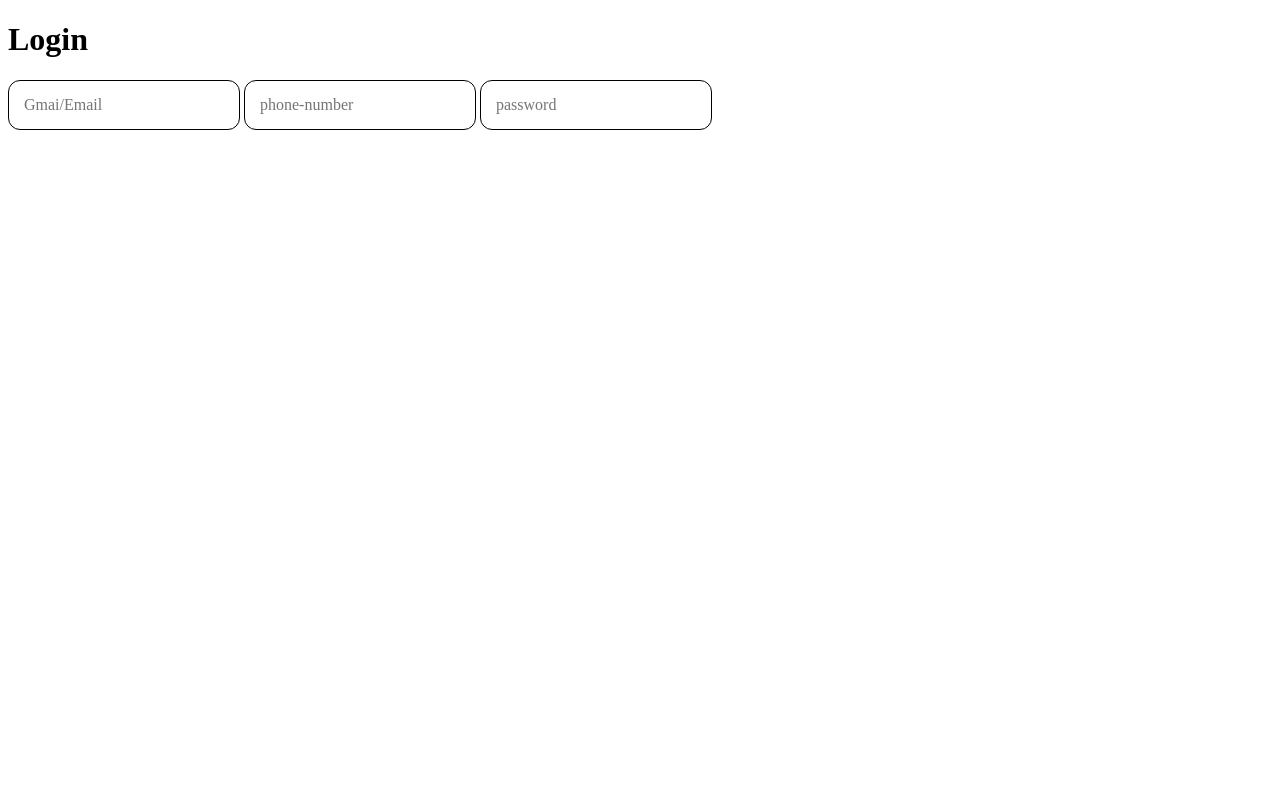
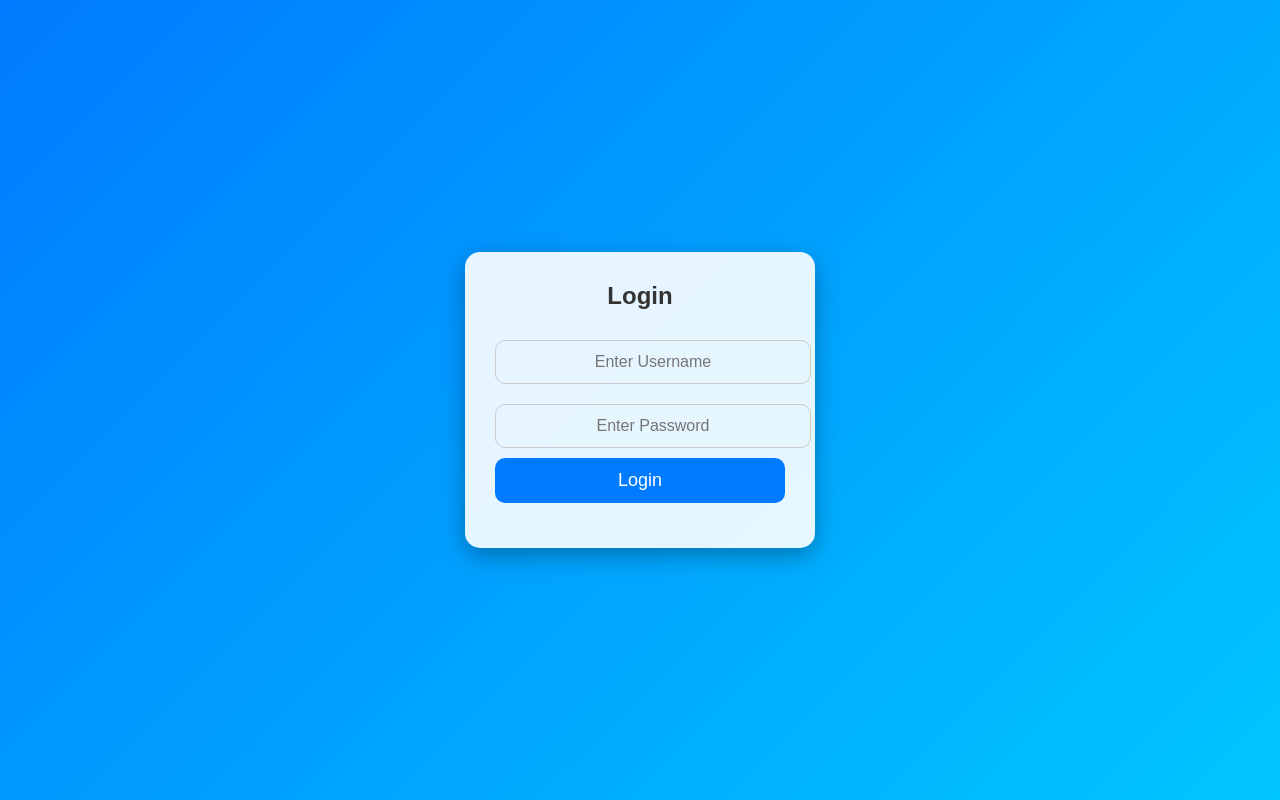
Before and after one commit to farhanmalak674-ai/malakfarhanwebsite, a plain HTML site: page login.html in a window 1280 px wide. Drawn offline with Linux system fonts and the light colour scheme.

Commit message:
Update login.html

```diff
--- a/login.html
+++ b/login.html
@@ -7,16 +7,127 @@
     <link rel="stylesheet" href="login.css">
 </head>
 <body>
-    <header>
-    <H1>Login</H1>
-    <div class="placeholders">
-            <input type="text" placeholder="Gmai/Email" required>
-            <input type="number" placeholder="phone-number" required>
-            <input type="text" placeholder="password" required>
+    <!DOCTYPE html>
+<html lang="en">
+<head>
+  <meta charset="UTF-8">
+  <meta name="viewport" content="width=device-width, initial-scale=1.0">
+  <title>Login - MalakFarhan</title>
+  <style>
+    /* Reset */
+    * {
+      margin: 0;
+      padding: 0;
+      box-sizing: border-box;
+    }
 
-</div>
-    </header>
+    body {
+      font-family: Arial, sans-serif;
+      height: 100vh;
+      display: flex;
+      justify-content: center;
+      align-items: center;
+      background: linear-gradient(135deg, #007BFF, #00C6FF);
+    }
+
+    .login-box {
+      background: rgba(255, 255, 255, 0.9);
+      padding: 30px;
+      border-radius: 15px;
+      width: 350px;
+      box-shadow: 0 8px 25px rgba(0, 0, 0, 0.3);
+      text-align: center;
+      animation: fadeIn 1s ease-in-out;
+    }
+
+    .login-box h2 {
+      margin-bottom: 20px;
+      color: #333;
+    }
+
+    .login-box input {
+      width: 100%;
+      padding: 12px;
+      margin: 10px 0;
+      border: 1px solid #ccc;
+      border-radius: 10px;
+      outline: none;
+      font-size: 16px;
+      transition: 0.3s;
+    }
+
+    .login-box input:focus {
+      border-color: #007BFF;
+      box-shadow: 0 0 8px rgba(0, 123, 255, 0.4);
+    }
+
+    .login-box button {
+      width: 100%;
+      padding: 12px;
+      background: #007BFF;
+      color: white;
+      border: none;
+      border-radius: 10px;
+      font-size: 18px;
+      cursor: pointer;
+      transition: 0.3s;
+    }
+
+    .login-box button:hover {
+      background: #0056b3;
+    }
+
+    .message {
+      margin-top: 15px;
+      font-size: 14px;
+      color: #444;
+    }
+
+    .error {
+      color: red;
+    }
+
+    @keyframes fadeIn {
+      from { opacity: 0; transform: translateY(-20px); }
+      to { opacity: 1; transform: translateY(0); }
+    }
+  </style>
+</head>
+<body>
+  <div class="login-box">
+    <h2>Login</h2>
+    <input type="text" id="username" placeholder="Enter Username">
+    <input type="password" id="password" placeholder="Enter Password">
+    <button onclick="login()">Login</button>
+    <p class="message" id="msg"></p>
+  </div>
+
+  <script>
+    function login() {
+      const user = document.getElementById("username").value;
+      const pass = document.getElementById("password").value;
+      const msg = document.getElementById("msg");
+
+      if (user === "" || pass === "") {
+        msg.innerHTML = "⚠️ Please fill all fields!";
+        msg.classList.add("error");
+      } else if (user === "admin" && pass === "1234") {
+        msg.innerHTML = "✅ Login successful! Redirecting...";
+        msg.classList.remove("error");
+        setTimeout(() => {
+          window.location.href = "index.html"; // redirect to home
+        }, 2000);
+      } else {
+        msg.innerHTML = "❌ Invalid username or password!";
+        msg.classList.add("error");
+      }
+    }
+  </script>
+</body>
+</ht
+
 
 
 </body>
+
 </html>
```
